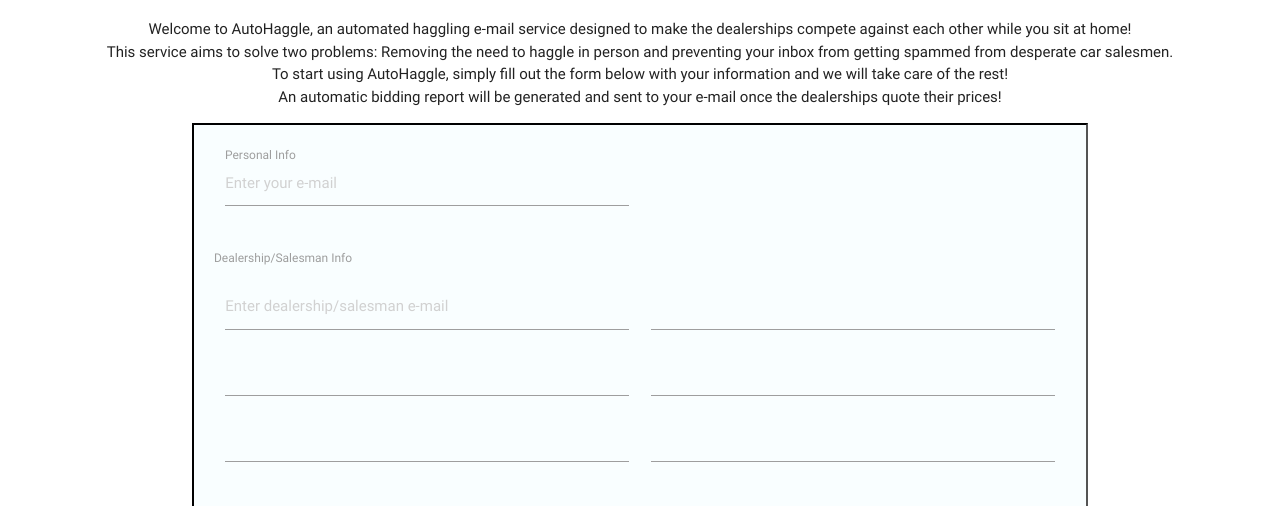
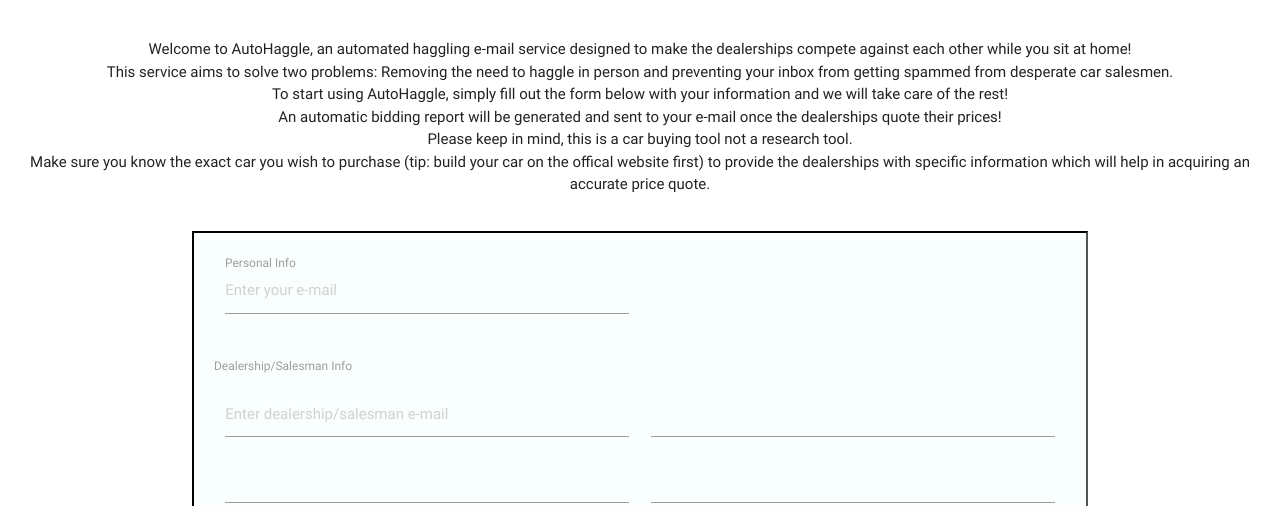
Before and after one commit to youngmlee/autohaggle, a website: page public/index.html in a window 1280 px wide. Shown: the part 248-754 px from the top of the page. Drawn offline with nearby package versions, Linux system fonts and the light colour scheme.

```diff
--- a/public/index.html
+++ b/public/index.html
@@ -10,7 +10,7 @@
 <body>
   <h1>AutoHaggle</h1>
   <h2>Car buying for those of us who hate the hassle of haggle</h2>
-  <p class="intro">Welcome to AutoHaggle, an automated haggling e-mail service designed to make the dealerships compete against each other while you sit at home!<br/>This service aims to solve two problems: Removing the need to haggle in person and preventing your inbox from getting spammed from desperate car salesmen.<br/>To start using AutoHaggle, simply fill out the form below with your information and we will take care of the rest!<br/>An automatic bidding report will be generated and sent to your e-mail once the dealerships quote their prices!</p>
+  <p class="intro">Welcome to AutoHaggle, an automated haggling e-mail service designed to make the dealerships compete against each other while you sit at home!<br/>This service aims to solve two problems: Removing the need to haggle in person and preventing your inbox from getting spammed from desperate car salesmen.<br/>To start using AutoHaggle, simply fill out the form below with your information and we will take care of the rest!<br/>An automatic bidding report will be generated and sent to your e-mail once the dealerships quote their prices!<br/>Please keep in mind, this is a car buying tool not a research tool.<br/>Make sure you know the exact car you wish to purchase (tip: build your car on the offical website first) to provide the dealerships with specific information which will help in acquiring an accurate price quote.</p>
   <div class="row">
     <form class="col s12" id="myform">
       <div class="row">
--- a/public/styles.css
+++ b/public/styles.css
@@ -11,3 +11,7 @@
   border: 2px inset black;
   background-color: #f9feff;
 }
+
+.intro {
+  padding: 20px;
+}
```
Also changed, not shown: package.json (+2 -9 lines), 1 other file.
